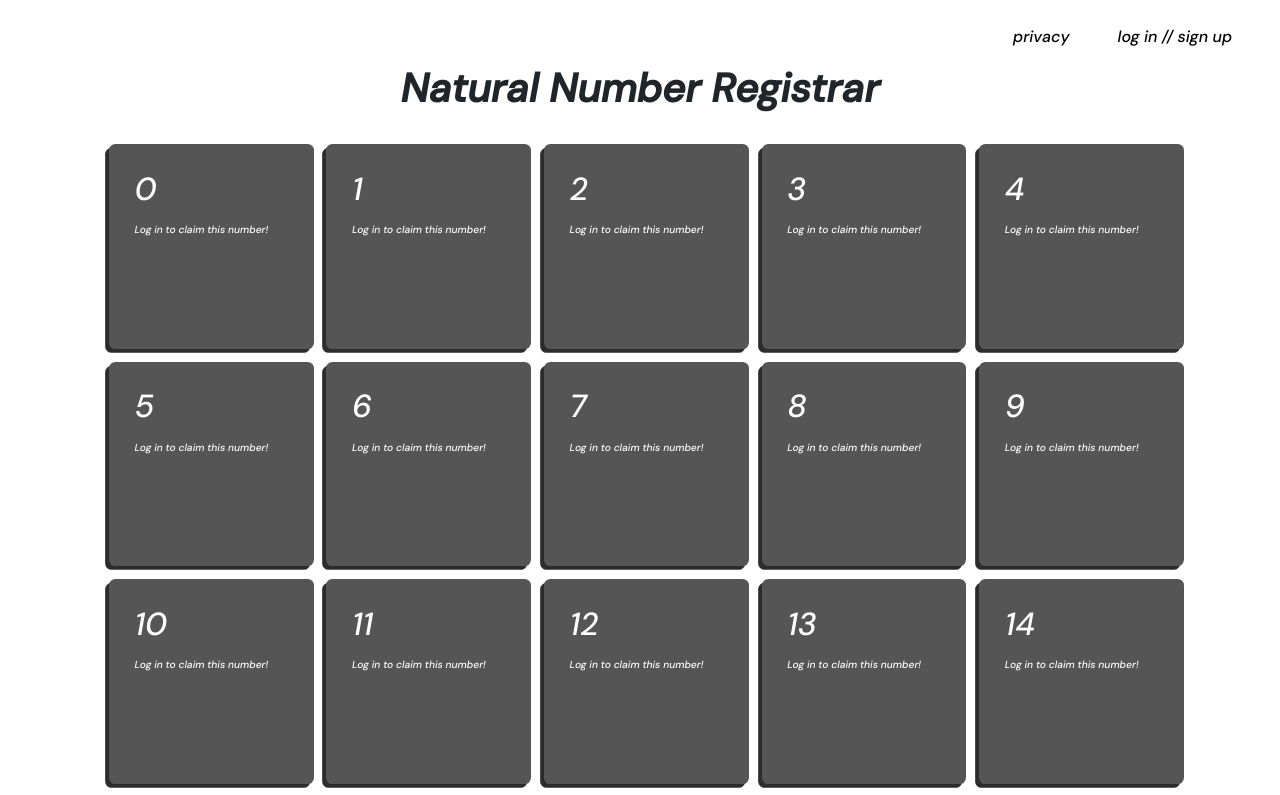
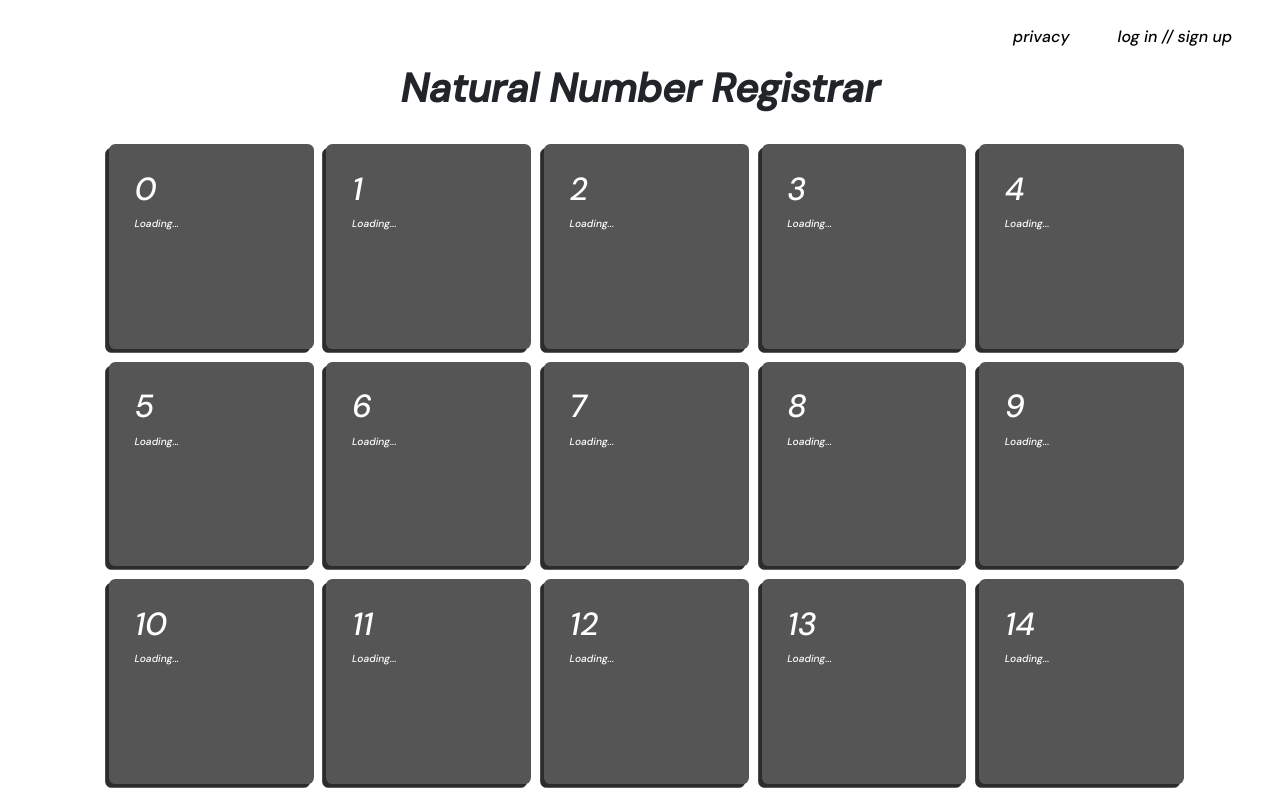
Before and after one commit to marcos-acosta/num-registrar-frontend, a React (Create React App) app: page / in a window 1280 px wide. Shown: the top 795 px of the page. Built offline with nearby package versions, Linux system fonts and the light colour scheme; no server answers.

Commit message:
Add loading...

```diff
--- a/src/Components/Homepage/Homepage.tsx
+++ b/src/Components/Homepage/Homepage.tsx
@@ -33,18 +33,20 @@ const NoUser = (props: any) => {
       <h2>{props.number}</h2>
       <span className={styles.softText}>
         {
-          context ?
-            (context.number === -1 ?
-              <Link to={addLink} className={styles.whiteLink}>Claim this number!</Link> :
-              <span>Unclaimed</span>)
-            : <span>Log in to claim this number!</span>
+          props.isLoading ? <div>Loading...</div> : (
+            context ?
+              (context.number === -1 ?
+                <Link to={addLink} className={styles.whiteLink}>Claim this number!</Link> :
+                <span>Unclaimed</span>)
+              : <span>Log in to claim this number!</span>
+          )
         }
       </span>
     </div>
   )
 };
 
-export default class UserList extends Component<{}, {users: any}> {
+export default class UserList extends Component<{}, {users: any, loading: boolean}> {
 
   constructor(props: any) {
     super(props);
@@ -52,14 +54,16 @@ export default class UserList extends Component<{}, {users: any}> {
     this.deleteUser = this.deleteUser.bind(this);
 
     this.state = {
-      users: []
+      users: [],
+      loading: true
     };
   }
 
   componentDidMount() {
     axios.get('https://num-reg.herokuapp.com/api/users/')
       .then(response => {
-        this.setState({users: response.data})
+        this.setState({users: response.data});
+        this.setState({loading: false});
       })
       .catch(err => {
         console.log(err);
@@ -82,7 +86,7 @@ export default class UserList extends Component<{}, {users: any}> {
         return user.number === i;
       });
       if (numberOwners === undefined || numberOwners.length === 0) {
-        res.push(<NoUser number={i} key={i}/>)
+        res.push(<NoUser number={i} key={i} isLoading={this.state.loading}/>)
       } else {
         let numberOwner = numberOwners[0];
         res.push(<User user={numberOwner} deleteUser={this.deleteUser} key={i}/>)
```
